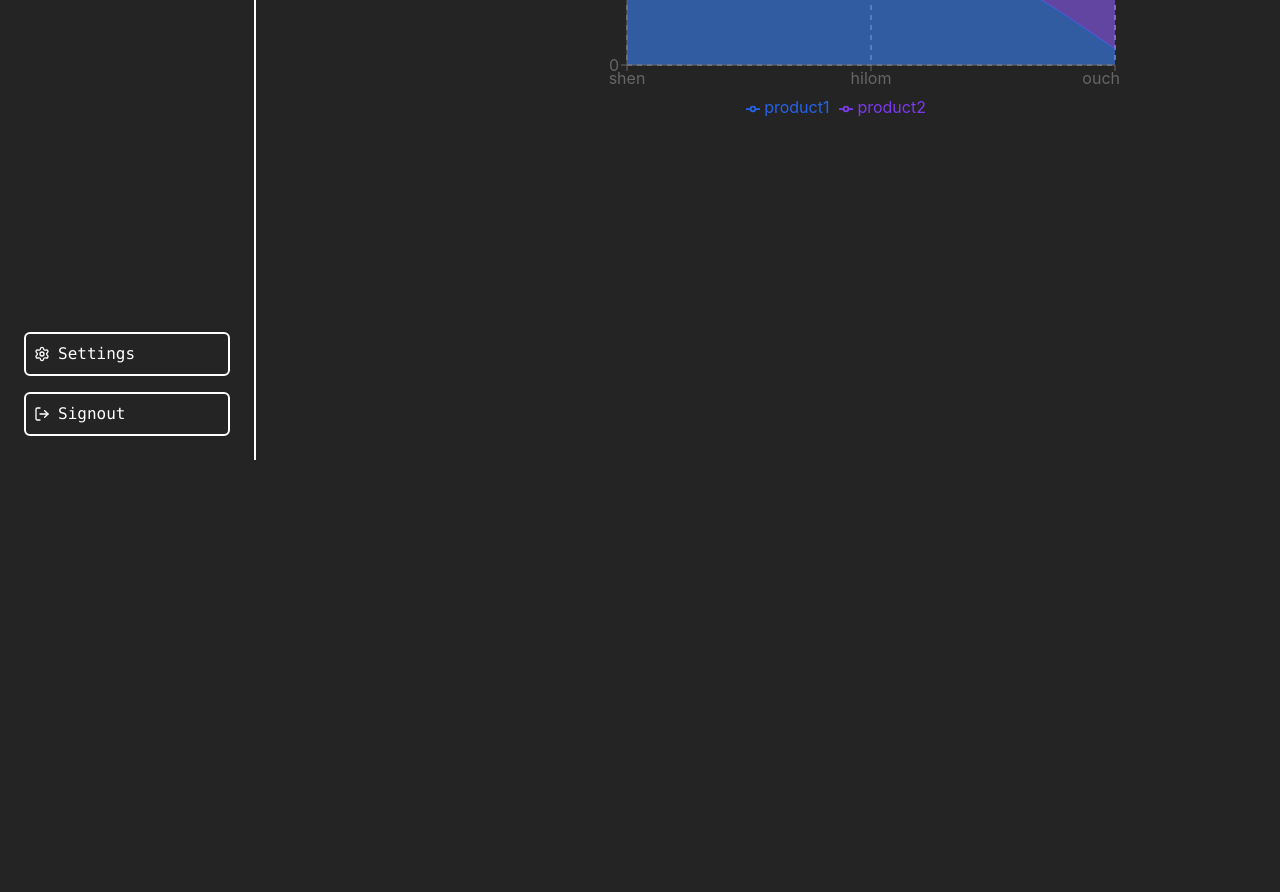
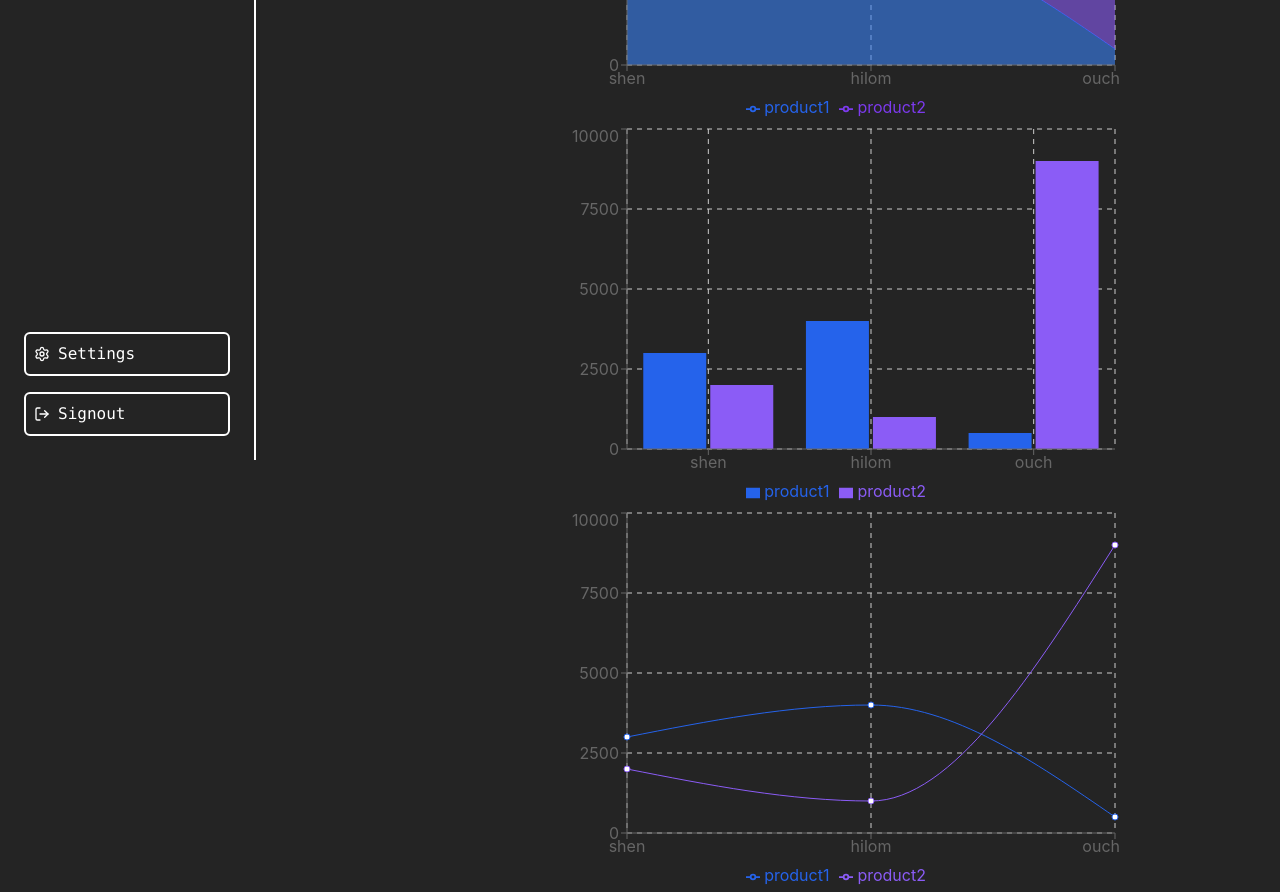
Before and after one commit to Ein-shen/Finance_tracker, a React (Vite) app in the folder client/: page /dashboard/analytics in a window 1280 px wide. Shown: the part 340-1232 px from the top of the page. Before the commit the page ends 800 px from the top, so only its background shows below. Built offline with nearby package versions, Linux system fonts and the light colour scheme; no server answers.

Commit message:
added the analytics examples as my blueprint so yeah

```diff
--- a/client/src/pages/user/Analytics.jsx
+++ b/client/src/pages/user/Analytics.jsx
@@ -1,5 +1,8 @@
 import React from 'react'
 import { SalesChart } from '../../components/SalesChart'
+import { BarChartComponent } from '../../components/BarChartComponent'
+import { LineChartcomponent } from '../../components/LineChartcomponent'
+
 
 export const Analytics = () => {
   return (
@@ -9,8 +12,10 @@ export const Analytics = () => {
         Analytics
       </h1>
 
-     <div className="w-full h-96 flex-1">
+     <div className="w-full h-96 flex-1 flex-col">
         <SalesChart />
+        <BarChartComponent />
+        <LineChartcomponent />
       </div>
 
     </div>
```
